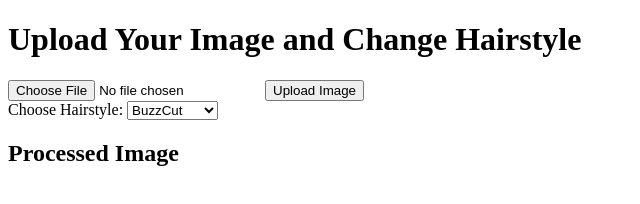
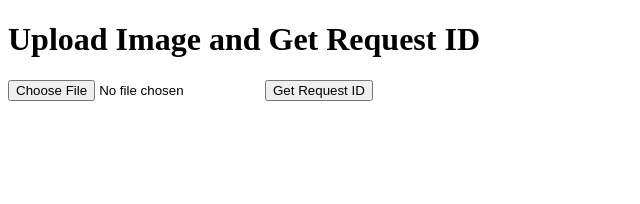
Before and after one commit to YSX68000/hairtest, a plain HTML site: page index.html in a window 1280 px wide. Shown: the whole page, without its empty margins (0-640 px from the left). Drawn offline with Linux system fonts and the light colour scheme.

Commit message:
Update index.html

```diff
--- a/index.html
+++ b/index.html
@@ -3,34 +3,15 @@
 <head>
   <meta charset="UTF-8">
   <meta name="viewport" content="width=device-width, initial-scale=1.0">
-  <title>Hairstyle Changer</title>
+  <title>Request ID Page</title>
 </head>
 <body>
-  <h1>Upload Your Image and Change Hairstyle</h1>
-
-  <!-- 画像アップロードフォーム -->
+  <h1>Upload Image and Get Request ID</h1>
   <form id="uploadForm">
     <input type="file" id="imageInput" accept="image/*" required />
-    <button type="submit">Upload Image</button>
+    <button type="submit">Get Request ID</button>
   </form>
 
-  <!-- ヘアスタイルの選択フォーム -->
-  <label for="hairstyleSelect">Choose Hairstyle:</label>
-  <select id="hairstyleSelect">
-    <option value="BuzzCut">BuzzCut</option>
-    <option value="UnderCut">UnderCut</option>
-    <option value="Pompadour">Pompadour</option>
-    <option value="SlickBack">SlickBack</option>
-    <!-- 追加のスタイルを必要に応じて追加 -->
-  </select>
-
-  <!-- 処理結果の表示 -->
-  <h2>Processed Image</h2>
-  <img id="resultImage" src="" alt="Processed Image will appear here" style="max-width: 100%; display: none;" />
-
-  <!-- 結果取得ボタン -->
-  <button id="fetchResult" style="display: none;">Get Processed Image</button>
-
-  <script src="app.js"></script>
+  <script src="page1.js"></script>
 </body>
 </html>
```
